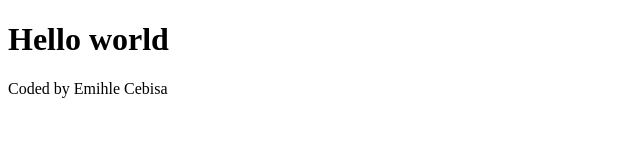
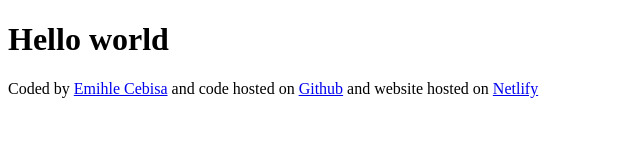
Before and after one commit to CebisaE/my-weather-app, a plain HTML site: page index.html in a window 1280 px wide. Shown: the whole page, without its empty margins (0-640 px from the left). Drawn offline with Linux system fonts and the light colour scheme.

Commit message:
updated github

```diff
--- a/index.html
+++ b/index.html
@@ -7,6 +7,10 @@
 </head>
 <body>
     <h1>Hello world </h1>
-    <footer>Coded by Emihle Cebisa</footer>
+    <footer>Coded by
+        <a href="https://github.com/CebisaE/" target="_blank">Emihle Cebisa</a> and code hosted on
+        <a href="https://github.com/CebisaE/my-weather-app" target="_blank">Github</a> and website hosted on
+        <a href="https://emihle-shecodes-app.netlify.app/" target="_blank">Netlify</a>
+    </footer>
 </body>
 </html>
```
